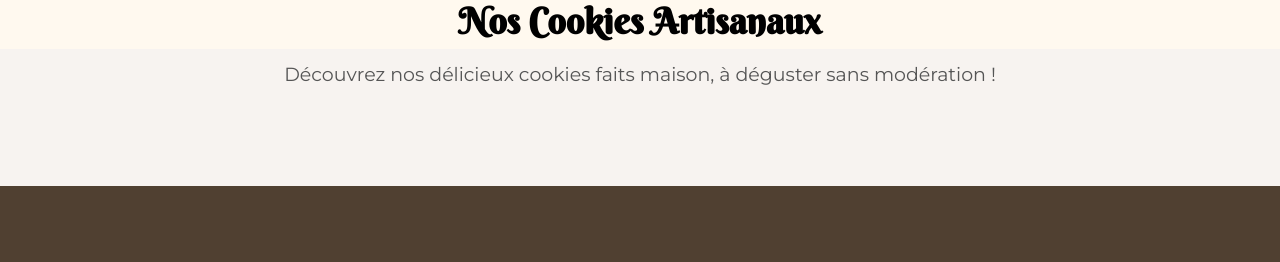
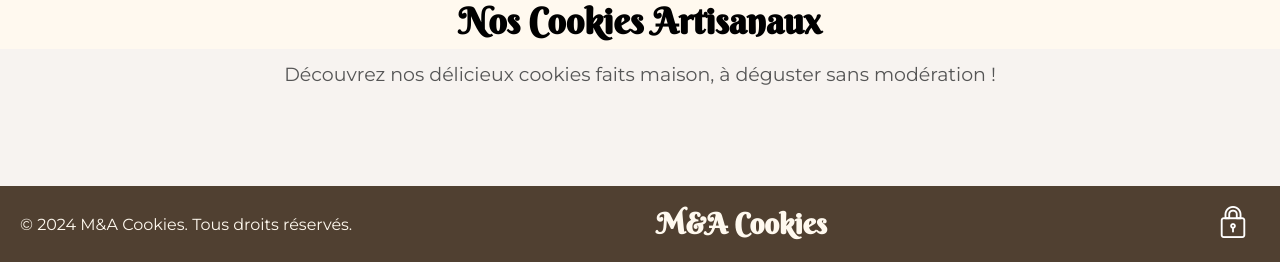
Before and after one commit to math208208/projetPHP, a PHP site: page / in a window 1280 px wide. Shown: the part 751-1013 px from the top of the page. Before the commit the page ends 937 px from the top, so only its background shows below. Run offline with PHP 8.4, Linux system fonts and the light colour scheme; data that the repository does not hold is empty.

Commit message:
Ajout footer et debut affichage partie adminClient

```diff
--- a/View/common/footer.php
+++ b/View/common/footer.php
@@ -1,5 +1,10 @@
 
-
+<footer>
+    <p>&copy <?= date('Y') ?> M&A Cookies. Tous droits réservés.</p>
+    <h4>M&A Cookies</h4>
+    <a href="index.php?action=adminClient" class="admin">
+        <img src="assets/lock.png" alt="Administration"></a>
+</footer>
 
 
 
--- a/View/vuAdminClient.php
+++ b/View/vuAdminClient.php
@@ -4,6 +4,7 @@
     <title>Admin - M&A Cookies</title>
     <meta charset="UTF-8">
     <meta name="viewport" content="width=device-width, initial-scale=1.0">
+    <link rel="stylesheet" href="css/vuAdminClient.css">
     <link rel="icon" type="image/png" href="assets/favicon.png">
 
 </head>
--- a/View/vuPublique.php
+++ b/View/vuPublique.php
@@ -4,6 +4,7 @@
     <meta charset="UTF-8">
     <link rel="icon" type="image/png" href="assets/favicon.png">
     <link rel="stylesheet" href="css/vuPublique.css">
+    <link rel="stylesheet" href="css/footer.css">
     <title>Accueil - M&A Cookies</title>
 
 
@@ -218,5 +219,8 @@ text-align:left;
             });
         </script>
     </main>
+
+    <?php require_once 'View/common/footer.php' ; ?>
+
 </body>
 </html>
--- /dev/null
+++ b/css/footer.css
@@ -0,0 +1,31 @@
+footer {
+  background-color: #504031;
+  color: #fff9ef;
+  display: flex;
+  justify-content: space-between;
+  align-items: center;
+  padding: 15px 20px;
+}
+
+footer p {
+  font-size: 16px;
+}
+
+footer h4 {
+  font-family: "Berkshire Swash", cursive;
+  font-size: 29px;
+  margin-right: 75px;
+}
+
+.admin {
+  align-items: center;
+  text-decoration: none;
+
+  padding: 5px 11px;
+  border-radius: 5px;
+  transition: background-color 0.3s ease;
+}
+
+.admin:hover {
+  background-color: rgba(255, 255, 255, 0.1);
+}
```
Also changed, not shown: css/vuAdminClient.css (added, +17 -0 lines), assets/lock.png (added).
